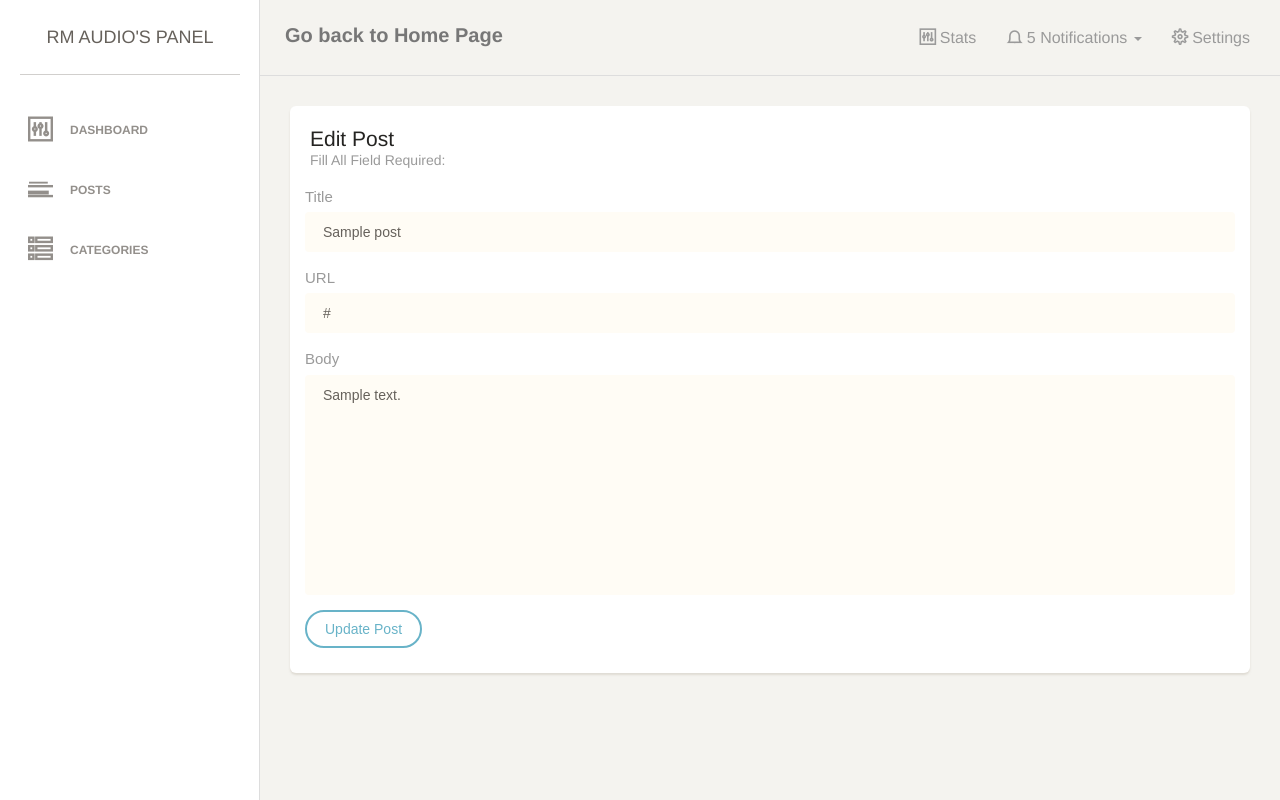
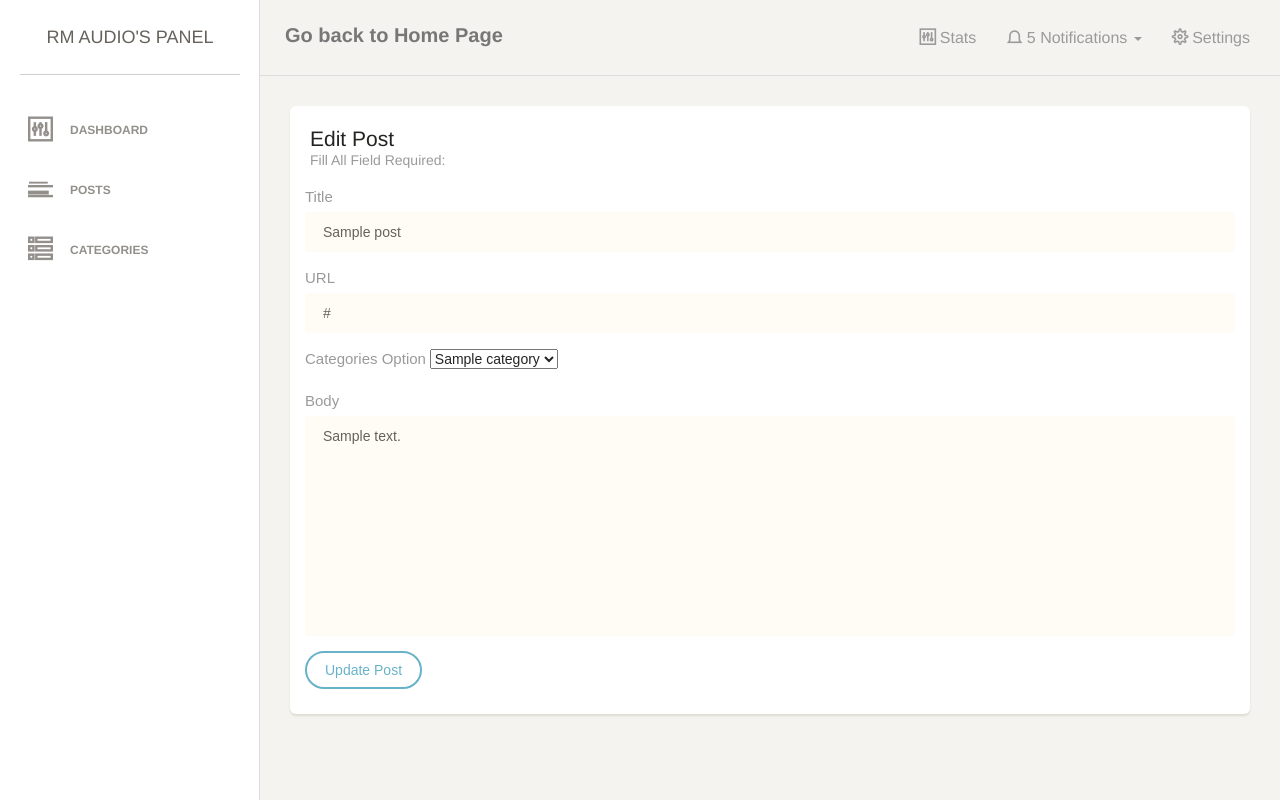
Before and after one commit to Rizwan053/rmtech, a PHP site: page /admin/edit_post.php?id=1 in a window 1280 px wide. Run offline with PHP 8.4, Linux system fonts and the light colour scheme; tables that the repository leaves empty or names only in its code hold one stand-in row (values such as "Sample post"); some libraries are stand-ins or nearby versions; some web fonts are replaced.

Commit message:
Added Cascade Delte Function When Categories Delete its delete all there post which belongs to it. 07JUNE2018 9:31PM

```diff
--- a/admin/categories.php
+++ b/admin/categories.php
@@ -11,7 +11,7 @@ if(isset($_POST['submit'])){
 }
 if(isset($_GET['id'])){
     $category = Category::find_by_id($_GET['id']);
-    $category->delete();
+    $category->cascade_delete();
     header('location:categories.php');
 }
 
--- a/admin/classes/category.php
+++ b/admin/classes/category.php
@@ -6,7 +6,22 @@ class Category extends Db_object
     protected static $db_table_field = array('id', 'name');
     public $id;
     public $name;
-}
+
+    public function cascade_delete()
+    {
+        global $database;
+
+            // self::find_by_id($id);
+            if($this->delete()){
+                $sql = "DELETE FROM posts WHERE category_id=$this->id";
+                $database->query($sql);
+            }else{
+                return "Error";
+            }
+
+
+    }
+}//endOfclass
 
 
 ?>
--- a/admin/create_post.php
+++ b/admin/create_post.php
@@ -72,7 +72,7 @@ if(isset($_POST['submit'])){
                                         <?php endforeach; ?>
                                         </select>
 
-                                        </div>
+                                    </div>
 
                                     <div class="form-group">
                                         <label for="body">Body</label>
--- a/admin/edit_post.php
+++ b/admin/edit_post.php
@@ -70,6 +70,20 @@ $post = Post::find_by_id($_GET['id']);
                                         <input type="text" name="url" class="form-control" value="<?php echo $post->url?>">
                                     </div>
                                     <div class="form-group">
+                                    <label for="category_id">Categories Option</label>
+                                        <select class="custom-select" name="category_id" id="inputGroupSelect01">
+
+                                        <?php $cate = Category::find_by_id($post->category_id) ?>
+                                        <option value="<?php echo $cate->id; ?>"><?php echo $cate->name; ?></option>
+
+                                        <?php $categories = Category::find_all() ?>
+                                        <?php foreach ($categories as $category) : ?>
+                                        <option value="<?php echo $category->id ?>"><?php echo $category->name ?></option>
+                                        <?php endforeach; ?>
+                                        </select>
+
+                                    </div>
+                                    <div class="form-group">
                                         <label for="body">Body</label>
                                         <textarea class="form-control" name="body" id="" cols="30" rows="10"><?php echo $post->body ?></textarea>
                                     </div>
```
Also changed, not shown: admin/classes/post.php (line endings or trailing spaces).
